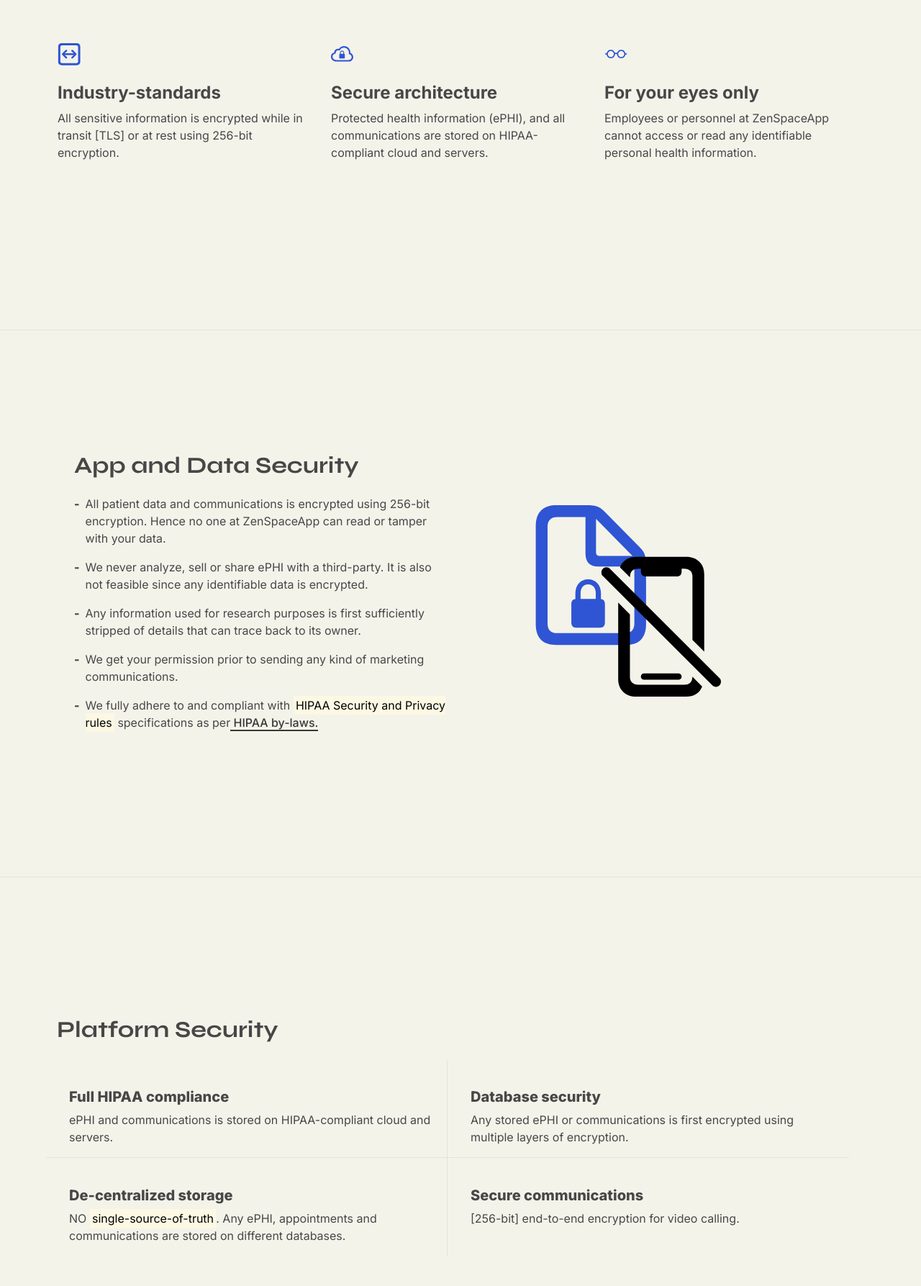
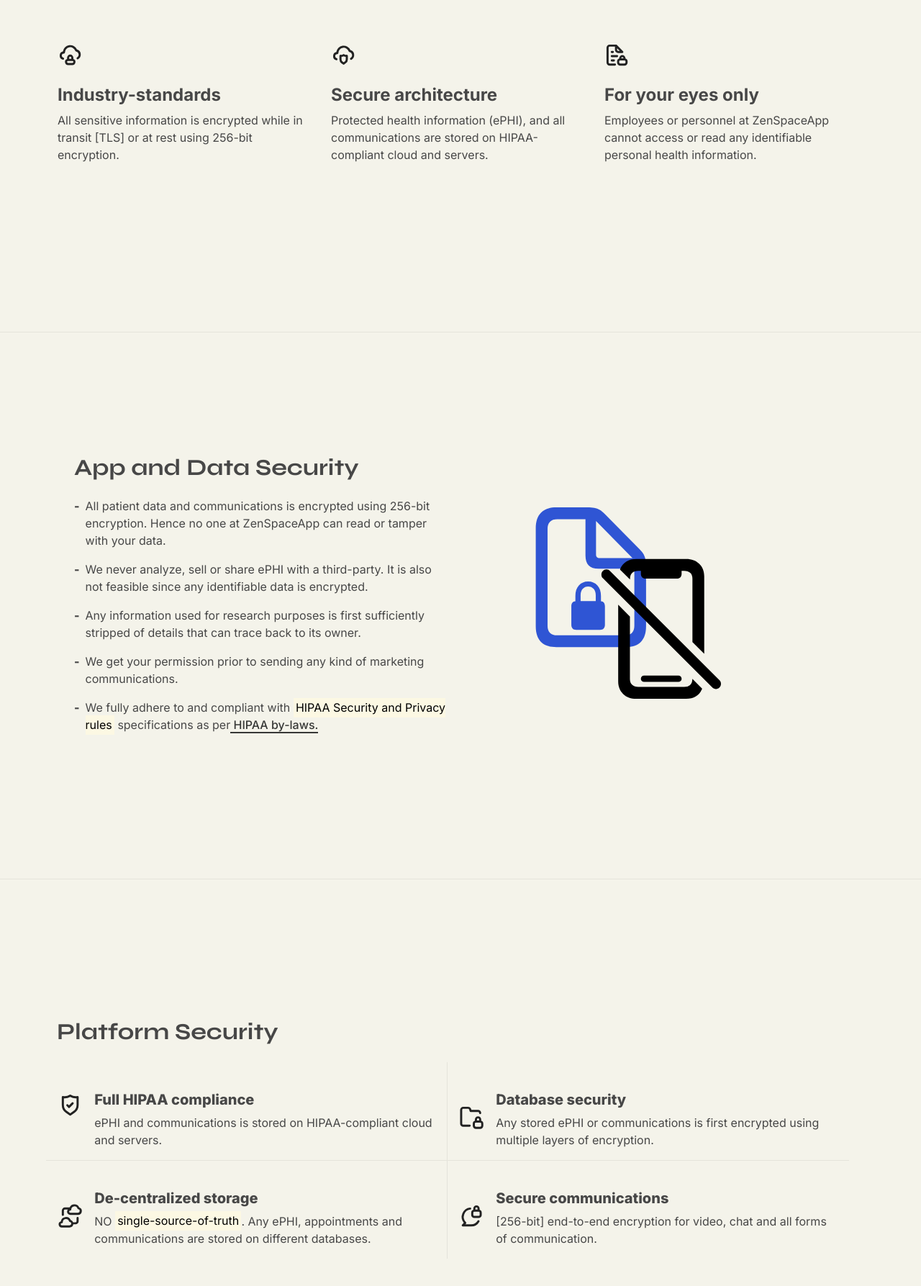
Before and after one commit to ZenSpaceApp/zenspace-website, a Next.js app: page /security in a window 1280 px wide. Shown: the part 965-2752 px from the top of the page at 72% size. Built offline with nearby package versions, Linux system fonts and the light colour scheme.

Commit message:
Added iconsscout icons and types. Change button height and text line-height.

```diff
--- a/app/layout.tsx
+++ b/app/layout.tsx
@@ -1,4 +1,4 @@
-import type { Metadata } from "next";
+// import type { Metadata } from "next";
 import { Inter } from "next/font/google";
 import { Syne } from "next/font/google";
 const inter = Inter({
@@ -9,6 +9,7 @@
 });
 
 import '../styles/styles.scss';
+{/* <link rel="stylesheet" href="https://unicons.iconscout.com/release/v3.0.3/css/line.css" /> */}
 
 
 function RootLayout({
@@ -22,4 +23,4 @@
     </html>
   );
 }
-export default RootLayout;``
+export default RootLayout;
--- a/app/security/page.tsx
+++ b/app/security/page.tsx
@@ -1,13 +1,28 @@
+'use client';
 import Footer from '@/components/Footer';
 import Navbar from '@/components/Navbar';
 
 import Image from 'next/image';
 import Link from 'next/link';
 
-import SecureArchIcon from '../../public/images/icons/secure-cloud-blue.svg';
-import DataPrivacyIcon from '../../public/images/icons/data_privacy.svg';
-import EndToEndIcon from '../../public/images/icons/end_to_end_encryption.svg';
-import AppSecurityImg from '../../public/images/app-data-security.svg';
+import SecureArchIcon from '@/public/images/icons/secure-cloud-blue.svg';
+
+import AppSecurityImg from '@/public/images/app-data-security.svg';
+
+import {
+  UilLockAccess,
+  UilCloudDatabaseTree,
+  UilCloudShield,
+  UilCloudLock,
+  UilCommentLock,
+  UilFolderLock,
+  UilShieldCheck,
+  UilFileLockAlt,
+  UilDataSharing,
+  UilCloudDataConnection,
+  UilCloudBlock,
+  UilUserCheck
+} from '@iconscout/react-unicons';
 
 function renderSectionHero() {
   return (
@@ -33,7 +48,7 @@
                   width: '80%',
                   margin: "auto",
                   display: "flex"
-                }}  />
+                }} />
             </div>
           </div>
         </div>
@@ -42,6 +57,10 @@
   )
 }
 
+/**
+ * Main features
+ * @returns
+ */
 function renderSectionFeatures() {
   return (
     <section className="bg-half-170" style={{borderBottom: '1px solid #00000010'}}>
@@ -50,12 +69,7 @@
           <div className="col-md-4 col-12 p-3">
             <div className="feature-card text-left">
               <div className="d-inline-block">
-              <Image
-                  alt="Secure architectur"
-                  src={EndToEndIcon}
-                  height={32}
-                  width={32}
-                />
+                <UilCloudLock className="uilIcon" />
               </div>
 
               <div className="content mt-4">
@@ -69,12 +83,7 @@
           <div className="col-md-4 col-12 mt-5 mt-sm-0 p-3">
             <div className="feature-card text-left">
               <div className="d-inline-block">
-                <Image
-                  alt="Secure architectur"
-                  src={SecureArchIcon}
-                  height={32}
-                  width={32}
-                />
+                <UilCloudShield  className="uilIcon" />
               </div>
 
               <div className="content mt-4">
@@ -88,12 +97,7 @@
           <div className="col-md-4 col-12 mt-5 mt-sm-0 p-3">
             <div className="feature-card text-left">
               <div className="d-inline-block">
-              <Image
-                  alt="Secure architecture"
-                  src={DataPrivacyIcon}
-                  height={32}
-                  width={32}
-                />
+                <UilFileLockAlt className="uilIcon" />
               </div>
 
               <div className="content mt-4">
@@ -173,8 +177,8 @@
 
               <div className="row">
                 <div className="col-lg-6  col-12 p-3"  style={{borderBottom: '1px solid #00000010', borderRight: '1px solid #00000010'}}>
-                  <div className="d-flex feature-card align-items-center pt-4" style={{ boxShadow: 'none !important', border: 'none !important' }}>
-                    <h2><i className="uil uil-shield-check d-block rounded h2 text-primary mb-0"></i></h2>
+                  <div className="d-flex feature-card align-itemscenter pt-4" style={{ boxShadow: 'none !important', border: 'none !important' }}>
+                    <h2><UilShieldCheck /></h2>
                     <div className="ml-3">
                       <h5>Full HIPAA compliance</h5>
                       <p className="mb-0">ePHI and communications is stored on HIPAA-compliant cloud and servers.</p>
@@ -184,7 +188,7 @@
 
                 <div className="col-lg-6 col-12 p-3" style={{borderBottom: '1px solid #00000010'}}>
                   <div className="d-flex feature-card align-items-center pt-4" style={{ boxShadow: 'none !important', border: 'none !important' }}>
-                    <h2><i className="uil uil-cloud-shield d-block rounded h2 text-primary mb-0"></i></h2>
+                    <h2><UilFolderLock /></h2>
                     <div className="ml-3">
                       <h5>Database security</h5>
                       <p className="mb-0">Any stored ePHI or communications is first encrypted using multiple layers of
@@ -196,7 +200,7 @@
 
                 <div className="col-lg-6  col-12 p-3" style={{borderRight: '1px solid #00000010'}}>
                   <div className="d-flex feature-card align-items-center pt-4" style={{ boxShadow: 'none !important', border: 'none !important' }}>
-                    <h2><i className="uil uil-database-alt d-block rounded h2 text-primary mb-0"></i></h2>
+                    <h2><UilDataSharing /></h2>
                     <div className="ml-3">
                       <h5>De-centralized storage</h5>
                       <p className="mb-0">NO <mark>single-source-of-truth</mark>. Any ePHI, appointments and communications are stored on different
@@ -207,10 +211,10 @@
 
                 <div className="col-lg-6 col-12 p-3">
                   <div className="d-flex feature-card align-items-center pt-4" style={{ boxShadow: 'none !important', border: 'none !important' }}>
-                    <h2><i className="uil uil-server-network-alt d-block rounded h2 text-primary mb-0"></i></h2>
+                    <h2><UilCommentLock /></h2>
                     <div className="ml-3">
                       <h5>Secure communications</h5>
-                      <p className="mb-0">[256-bit] end-to-end encryption for video calling.</p>
+                      <p className="mb-0">[256-bit] end-to-end encryption for video, chat and all forms of communication.</p>
                     </div>
                   </div>
                 </div>
@@ -242,7 +246,7 @@
                 <div className="row mb-4">
                   <div className="col-lg-6  col-12 p-3"  style={{borderBottom: '1px solid #00000010', borderRight: '1px solid #00000010'}}>
                     <div className="d-flex feature-card align-items-center pt-4" style={{ boxShadow: 'none !important', border: 'none !important' }}>
-                      <h2><i className="uil uil-cloud-data-connection d-block rounded h2 text-primary mb-0"></i></h2>
+                      <h2><UilFileLockAlt /></h2>
                       <div className="ml-3">
                         <h5>Transport Encryption</h5>
                         <p className="mb-0">Data is encrypted before it is transmitted using 256-bit encryption.</p>
@@ -252,7 +256,7 @@
 
                   <div className="col-lg-6 col-12 p-3"  style={{borderBottom: '1px solid #00000010'}}>
                     <div className="d-flex feature-card align-items-center pt-4" style={{ boxShadow: 'none !important', border: 'none !important' }}>
-                      <h2><i className="uil uil-cloud-lock text-primary mb-0"></i></h2>
+                      <h2><UilCloudDatabaseTree /></h2>
                       <div className="ml-3">
                         <h5>Backup</h5>
                         <p className="mb-0">Data is backed up daily and retrieveable.</p>
@@ -262,7 +266,7 @@
 
                   <div className="col-lg-6  col-12 p-3"  style={{borderBottom: '1px solid #00000010', borderRight: '1px solid #00000010'}}>
                     <div className="d-flex feature-card align-items-center pt-4" style={{ boxShadow: 'none !important', border: 'none !important' }}>
-                      <h2><i className="uil uil-padlock text-primary mb-0"></i></h2>
+                      <h2><UilUserCheck /></h2>
                       <div className="ml-3">
                         <h5>Authorization</h5>
                         <p className="mb-0">Data can only ever be accessed by authorized personnel. </p>
@@ -272,7 +276,7 @@
 
                   <div className="col-lg-6 col-12 p-3"  style={{borderBottom: '1px solid #00000010'}}>
                     <div className="d-flex feature-card align-items-center pt-4" style={{ boxShadow: 'none !important', border: 'none !important' }}>
-                      <h2><i className="uil uil-cloud-data-connection d-block rounded h2 text-primary mb-0"></i></h2>
+                      <h2><UilCloudDataConnection/></h2>
                       <div className="ml-3">
                         <h5>Integrity</h5>
                         <p className="mb-0">Data is transmitted using TLS and 256-bit End-to-End Encryption and cannot me tampered with in-flight.</p>
@@ -282,7 +286,7 @@
 
                   <div className="col-lg-6  col-12 p-3" style={{borderRight: '1px solid #00000010'}}>
                     <div className="d-flex feature-card align-items-center pt-4" style={{ boxShadow: 'none !important', border: 'none !important' }}>
-                      <h2><i className="uil uil-database text-primary mb-0"></i></h2>
+                      <h2><UilCloudShield /></h2>
                       <div className="ml-3">
                         <h5>Storage Encryption</h5>
                         <p className="mb-0">Data (ePHI and communications) is first encrypted and then stored.</p>
@@ -292,7 +296,7 @@
 
                   <div className="col-lg-6 col-12 p-3">
                     <div className="d-flex feature-card align-items-center pt-4" style={{ boxShadow: 'none !important', border: 'none !important' }}>
-                    <h2><i className="uil uil-cloud-download d-block rounded h2 text-primary mb-0"></i></h2>
+                    <h2><UilCloudBlock /></h2>
                       <div className="ml-3">
                         <h5>Sharing</h5>
                         <p className="mb-0">Data is stored on HIPAA-compliant cloud/servers. We have signed
--- a/package.json
+++ b/package.json
@@ -9,6 +9,7 @@
     "lint": "next lint"
   },
   "dependencies": {
+    "@iconscout/react-unicons": "^2.0.2",
     "@popperjs/core": "^2.11.8",
     "autoprefixer": "^10.4.19",
     "bootstrap": "^4.6.1",
--- a/styles/_components.scss
+++ b/styles/_components.scss
@@ -72,6 +72,9 @@
     transition: all 0.3s;
     font-weight: normal;
     border-radius: 6px;
+    line-height: 1.0 !important;
+    height: 46px;
+
     &:focus {
         box-shadow: none !important;
     }
--- a/styles/styles.scss
+++ b/styles/styles.scss
@@ -141,9 +141,17 @@
   &.subheading {
     font-size: 1.3rem;
     line-height: 1.4;
-    color: #474747;
-  }
-}
+    color: #373836;
+  }
+}
+
+// iconscout icon sizing
+svg {
+  height: 2.2rem;
+  width: auto;
+  fill: #222;
+}
+
 
 
 .borders {
--- a/tsconfig.json
+++ b/tsconfig.json
@@ -21,10 +21,6 @@
       "@/*": ["./*"]
     }
   },
-  "include": ["next-env.d.ts", "**/*.ts", "**/*.tsx", ".next/types/**/*.ts"],
+  "include": ["next-env.d.ts", "**/*.ts", "**/*.tsx", ".next/types/**/*.ts", "types/*"],
   "exclude": ["node_modules"],
-  // "typeRoots": [
-  //   "node_modules/@types",
-  //   "types"
-  //   ],
 }
--- /dev/null
+++ b/types/unicons.d.ts
@@ -0,0 +1 @@
+declare module '@iconscout/react-unicons';
```
Also changed, not shown: 1 other file (tests, documents, lock files or other folders).
